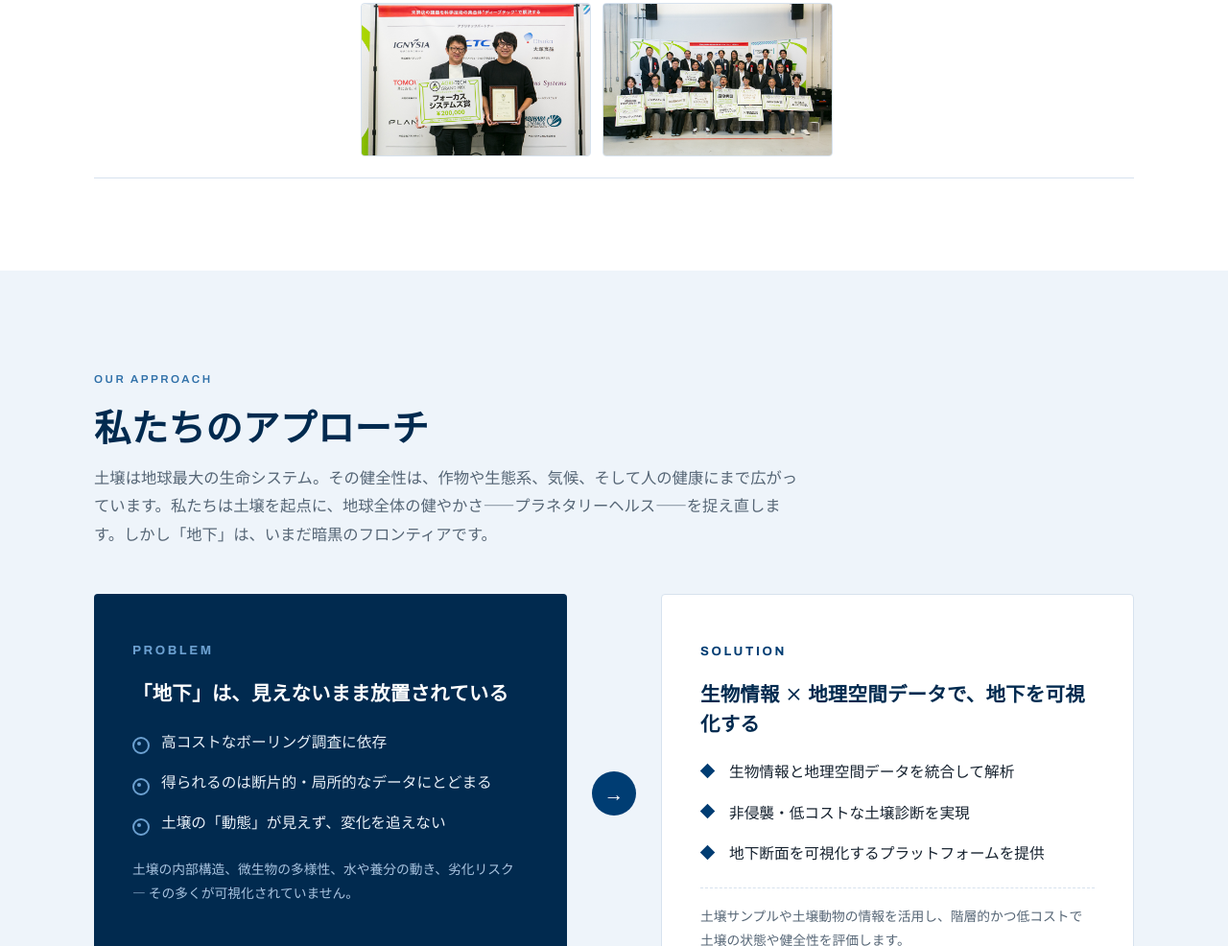
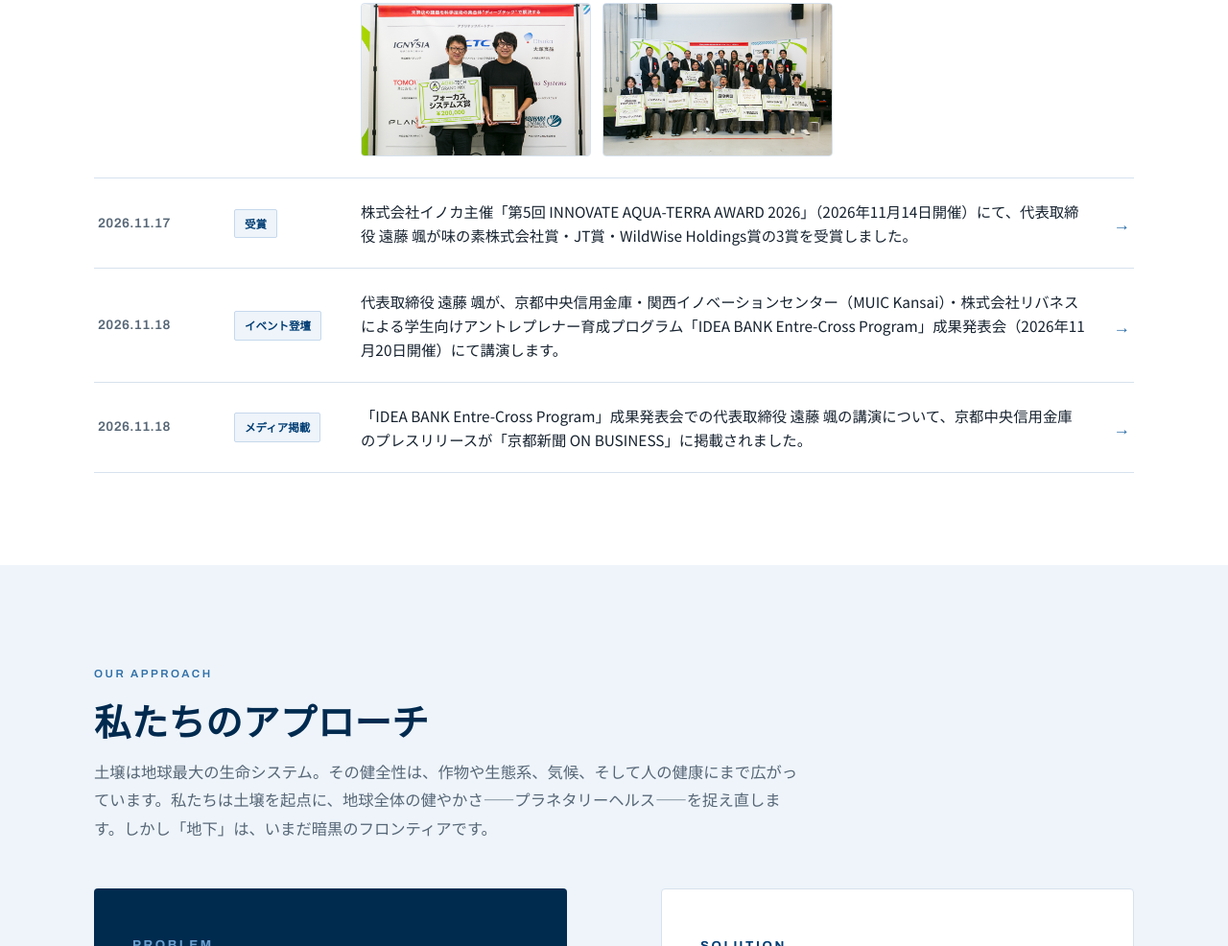
Before and after one commit to mimizu-inc/mimizu-inc.github.io, a plain HTML site: page index.html in a window 1280 px wide. Shown: the part 1309-2295 px from the top of the page at 96% size. Drawn offline with Linux system fonts and the light colour scheme.

Commit message:
add: お知らせにINNOVATE AQUA-TERRA AWARD受賞・IDEA BANK講演・京都新聞掲載の3件を追加
Co-Authored-By: Claude Opus 5.5 <noreply@anthropic.com>

```diff
--- a/index.html
+++ b/index.html
@@ -413,6 +413,30 @@
             <a href="img/news/2026-agritech-group.jpg" target="_blank" rel="noopener"><img src="img/news/2026-agritech-group.jpg" alt="アグリテックグランプリ2026 受賞者・審査員の集合写真" loading="lazy"></a>
           </div>
         </li>
+        <li class="news-item">
+          <a href="https://corp.innoqua.jp/news/hXPRLqN20GlM232ajMJJ" target="_blank" rel="noopener">
+            <time datetime="2026-11-17">2026.11.17</time>
+            <span class="news-tag">受賞</span>
+            <span class="news-title">株式会社イノカ主催「第5回 INNOVATE AQUA-TERRA AWARD 2026」（2026年11月14日開催）にて、代表取締役 遠藤 颯が味の素株式会社賞・JT賞・WildWise Holdings賞の3賞を受賞しました。</span>
+            <span class="news-arrow">→</span>
+          </a>
+        </li>
+        <li class="news-item">
+          <a href="https://www.chushin.co.jp/cms_source/files/20261118349.pdf" target="_blank" rel="noopener">
+            <time datetime="2026-11-18">2026.11.18</time>
+            <span class="news-tag">イベント登壇</span>
+            <span class="news-title">代表取締役 遠藤 颯が、京都中央信用金庫・関西イノベーションセンター（MUIC Kansai）・株式会社リバネスによる学生向けアントレプレナー育成プログラム「IDEA BANK Entre-Cross Program」成果発表会（2026年11月20日開催）にて講演します。</span>
+            <span class="news-arrow">→</span>
+          </a>
+        </li>
+        <li class="news-item">
+          <a href="https://www.kyoto-np.co.jp/articles/biz/1828406" target="_blank" rel="noopener">
+            <time datetime="2026-11-18">2026.11.18</time>
+            <span class="news-tag">メディア掲載</span>
+            <span class="news-title">「IDEA BANK Entre-Cross Program」成果発表会での代表取締役 遠藤 颯の講演について、京都中央信用金庫のプレスリリースが「京都新聞 ON BUSINESS」に掲載されました。</span>
+            <span class="news-arrow">→</span>
+          </a>
+        </li>
       </ul>
     </div>
   </section>
```
Also changed, not shown: en/index.html (+24 -0 lines).
